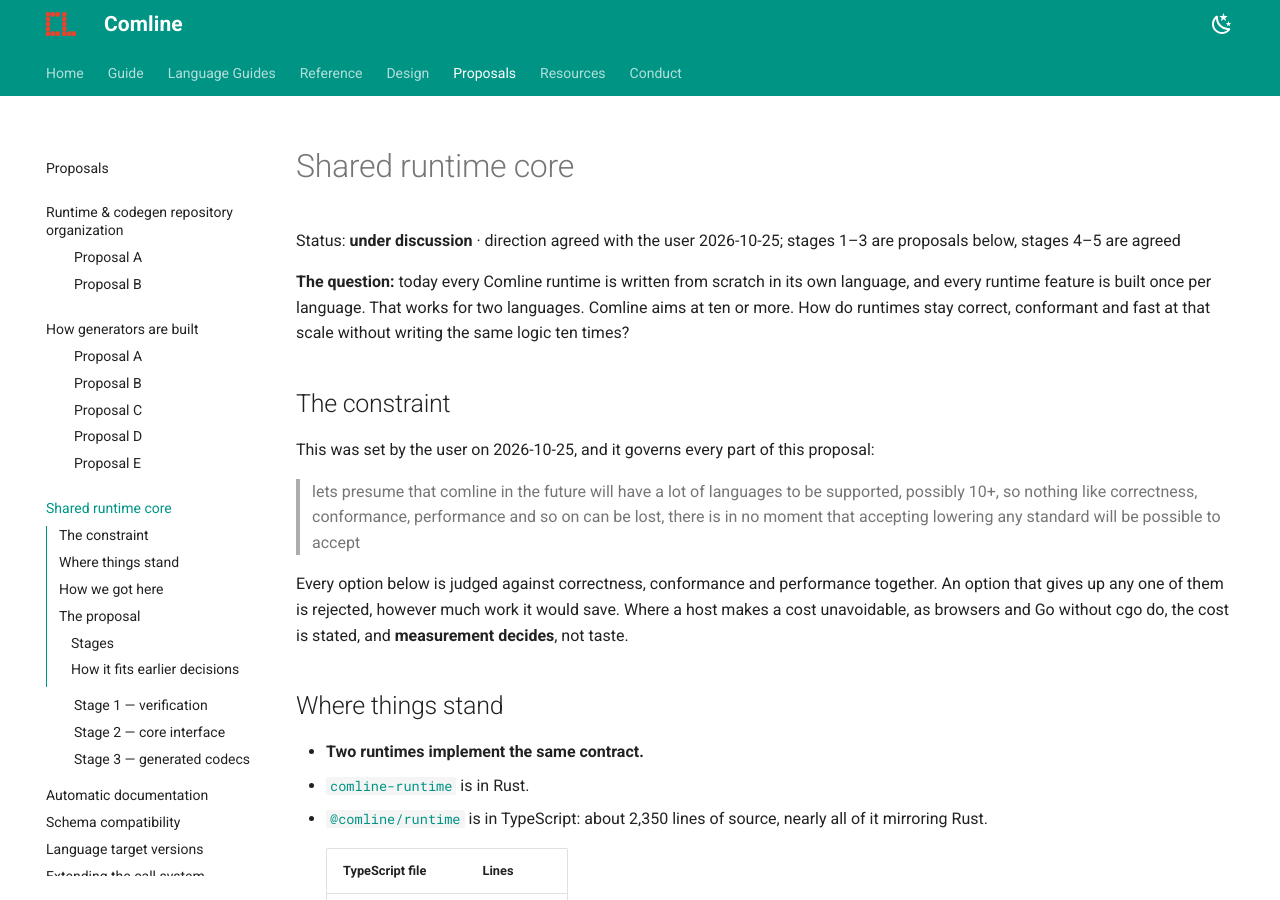
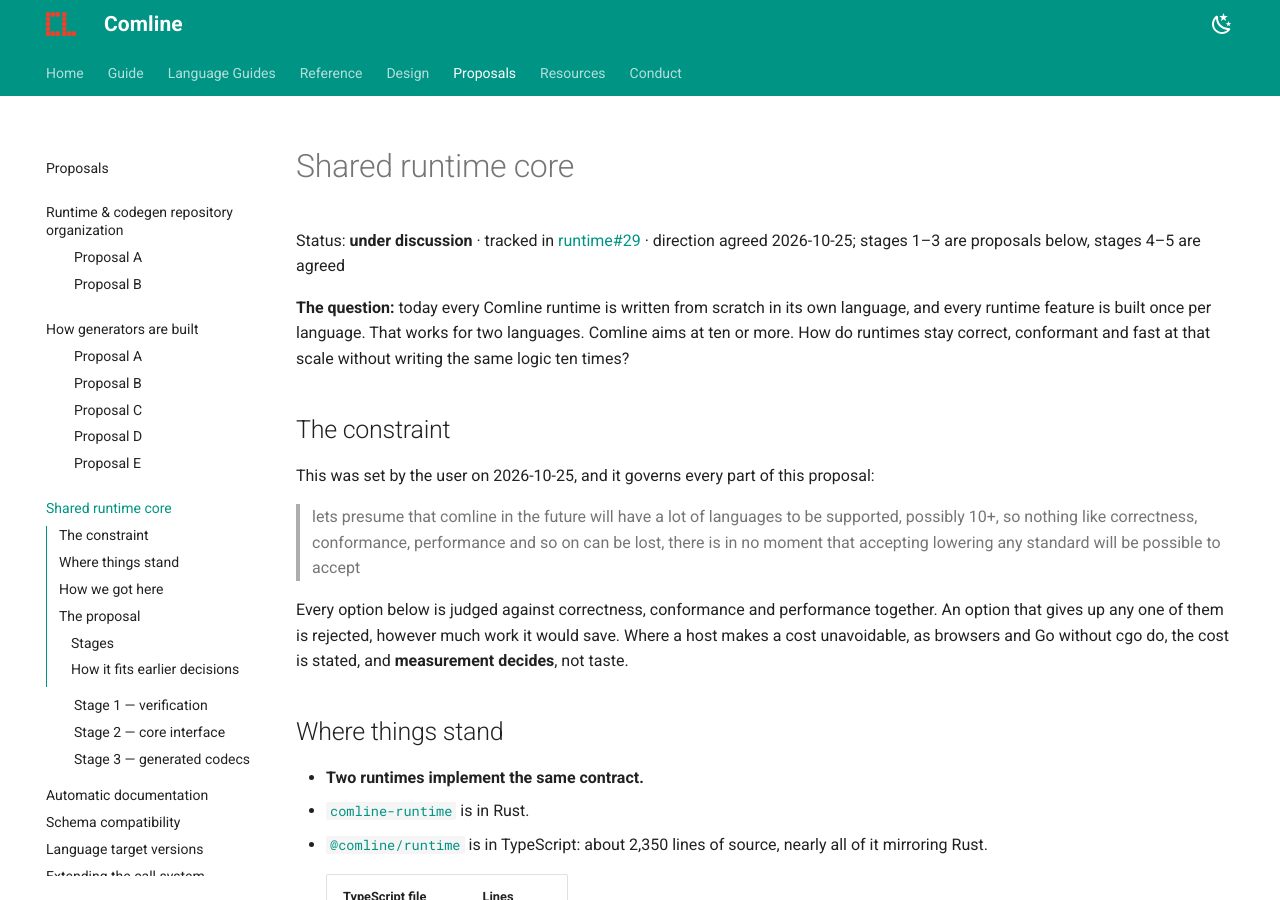
Before and after one commit to ComlineProject/docs, an MkDocs documentation site: the page built from docs/docs/proposals/shared-runtime-core/index.md, in a window 1280 px wide and 900 px high. Built offline with MkDocs 1.6.1 and Material for MkDocs 9.7.7, drawn with Linux system fonts in a browser that asks for light colours; the version menu is left out.

Commit message:
proposals: link the tracking issue

```diff
--- a/docs/docs/proposals/shared-runtime-core/index.md
+++ b/docs/docs/proposals/shared-runtime-core/index.md
@@ -1,7 +1,8 @@
 # Shared runtime core
 
-Status: **under discussion** · direction agreed with the user 2026-10-25;
-stages 1–3 are proposals below, stages 4–5 are agreed
+Status: **under discussion** · tracked in
+[runtime#29](https://github.com/ComlineProject/runtime/issues/29) · direction
+agreed 2026-10-25; stages 1–3 are proposals below, stages 4–5 are agreed
 
 **The question:** today every Comline runtime is written from scratch in its
 own language, and every runtime feature is built once per language. That
```
